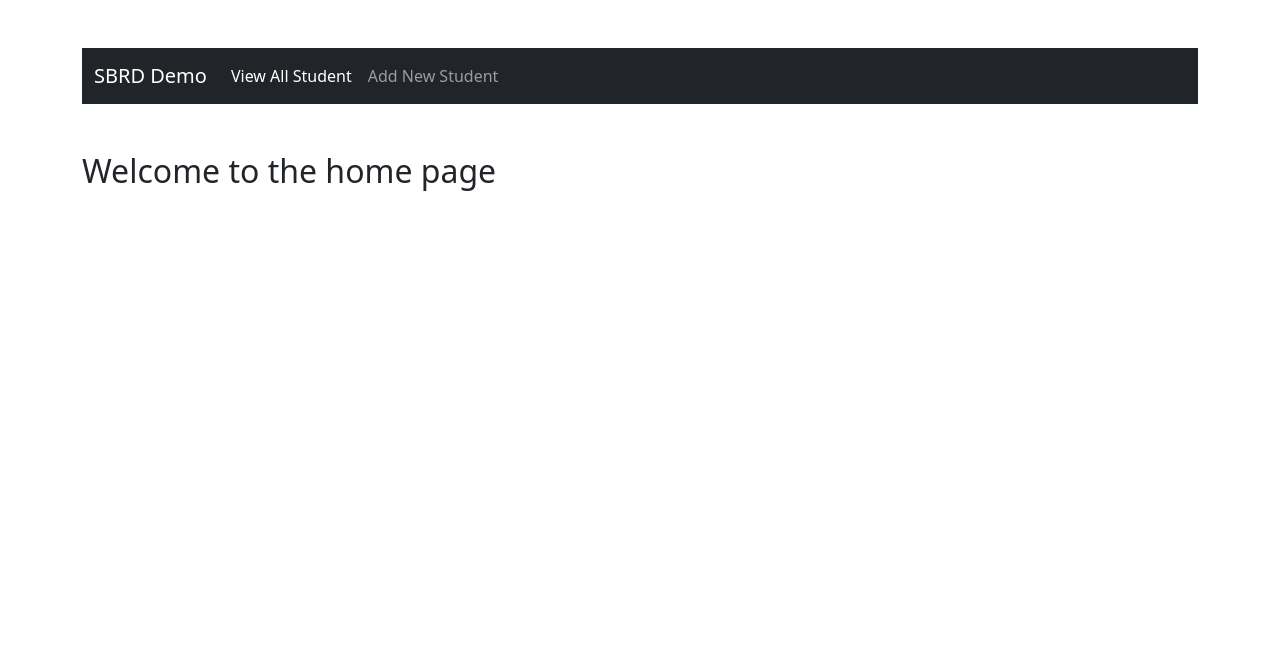
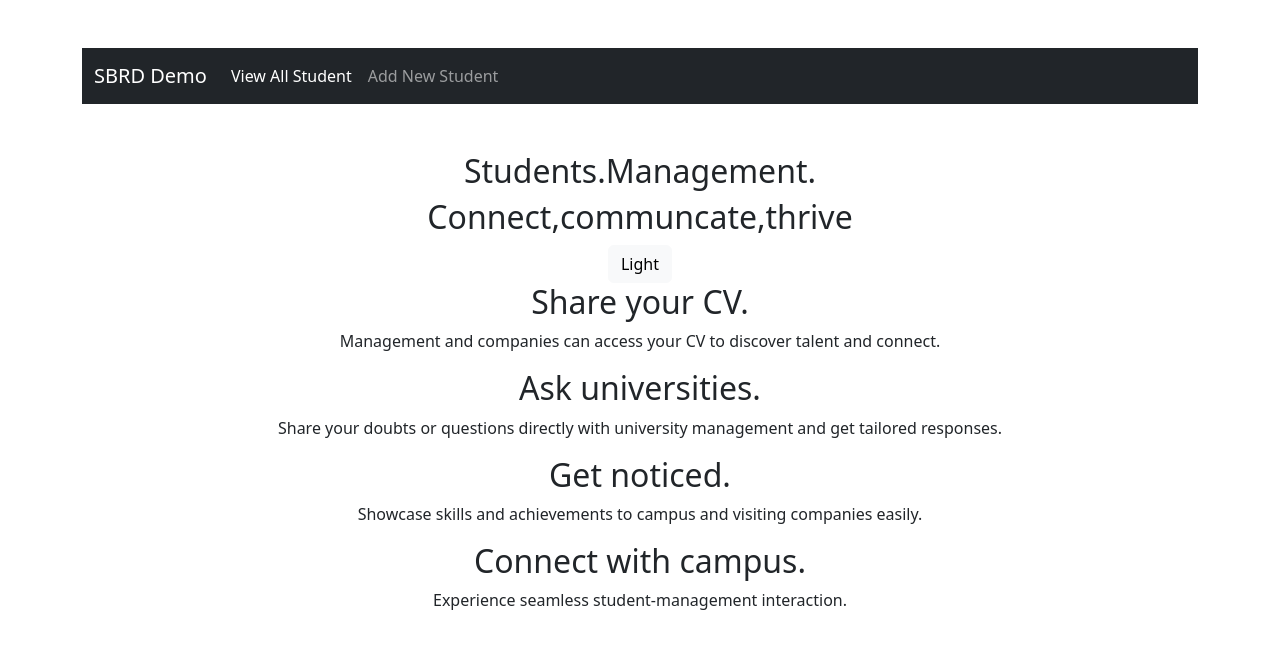
Before and after one commit to Delaksan-Sritharan/sbr-demo, a React (Create React App) app in the folder frontend/: page / in a window 1280 px wide. Shown: the top 648 px of the page. Built offline with nearby package versions, Linux system fonts and the light colour scheme; the HTML template or start-up script is replaced by a standard one.

Commit message:
Add student profile feature and enhance home page content

```diff
--- a/frontend/src/App.js
+++ b/frontend/src/App.js
@@ -8,7 +8,7 @@ import NavBar from './component/common/NavBar';
 import { BrowserRouter as Router, Routes, Route } from 'react-router-dom';
 import AddStudents from './component/student/AddStudents';
 import EditStudent from './component/student/EditStudent';
-
+import StudentPofile from './component/student/StudentProfile';
 function App() {
   return (
     <main className="container mt-5">
@@ -23,6 +23,8 @@ function App() {
           </Route>
           <Route exact path="/edit-student/:id" element={<EditStudent />} >
           </Route>
+          <Route exact path="/student-profile/:id" element={<StudentPofile />} >
+          </Route>
         </Routes>
       </Router>
     </main >
--- a/frontend/src/Home.js
+++ b/frontend/src/Home.js
@@ -2,9 +2,32 @@ import React from 'react'
 
 const Home = () => {
     return (
-        <div>
-            <h2>Welcome to the home page</h2>
-        </div>
+        <>
+            <div className='text-center'>
+                <h2>Students.Management.</h2>
+                <h2>Connect,communcate,thrive</h2>
+                <button type="button" class="btn btn-light">Light</button>
+
+            </div>
+            <div className='text-center'>
+                <h2>
+                    Share your CV.
+                </h2>
+                <p>Management and companies can access your CV to discover talent and connect.</p>
+            </div>
+            <div className='text-center'>
+                <h2>Ask universities.</h2>
+                <p>Share your doubts or questions directly with university management and get tailored responses.</p>
+            </div>
+            <div className='text-center'>
+                <h2>Get noticed.</h2>
+                <p>Showcase skills and achievements to campus and visiting companies easily.</p>
+            </div>
+            <div className='text-center'>
+                <h2>Connect with campus.</h2>
+                <p>Experience seamless student-management interaction.</p>
+            </div>
+        </>
     )
 }
 
--- a/frontend/src/component/student/StudentsView.js
+++ b/frontend/src/component/student/StudentsView.js
@@ -2,10 +2,12 @@ import React, { useEffect, useState } from 'react'
 import axios from 'axios';
 import { FaEdit, FaEye, FaTrashAlt } from 'react-icons/fa';
 import { Link } from 'react-router-dom';
+import Search from '../common/Search';
 
 const StudentsView = () => {
 
     const [students, setStudents] = useState([]);
+    const [search, setSearch] = useState("");
     useEffect(() => {
         loadStudents();
     }, [])
@@ -28,6 +30,8 @@ const StudentsView = () => {
     }
     return (
         <section>
+            <Search search={search}
+                setSearch={setSearch} />
             <table className='table table-bordered table-hover shadow'>
                 <thead>
                     <tr className='text-center'>
@@ -40,7 +44,14 @@ const StudentsView = () => {
                     </tr>
                 </thead>
                 <tbody className='text-center'>
-                    {students.map((student, index) => (
+                    {students
+                        .filter((st) =>
+                            st.firstName
+                                .toLowerCase()
+                                .includes(search)
+                        )
+
+                        .map((student, index) => (
                             <tr key={student.id}>
                                 <th scope='row' key={index}>
                                     {index + 1}
```
Also changed, not shown: 2 other files (tests, documents, lock files or other folders). Lines whose indentation alone changed are shown as unchanged.
